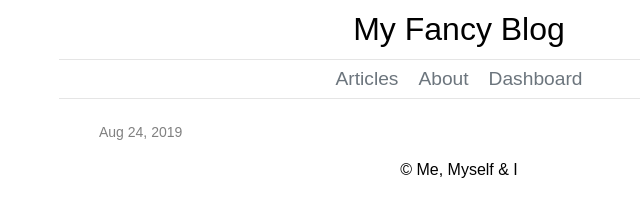
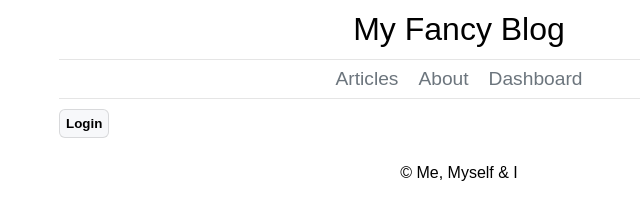
Before and after one commit to patrickgod/ng-blog, an Angular app in the folder ng-blog/: page /login in a window 1280 px wide. Shown: the top 199 px of the page, without its empty margins (181-821 px from the left). Built offline with nearby package versions, Linux system fonts and the light colour scheme; no server answers.

Commit message:
User Login Component & Authentication Service

```diff
--- a/ng-blog/src/app/app-routing.module.ts
+++ b/ng-blog/src/app/app-routing.module.ts
@@ -6,6 +6,7 @@
 import { NotFoundComponent } from "./not-found/not-found.component";
 import { DashboardComponent } from "./dashboard/dashboard.component";
 import { EditArticleComponent } from "./dashboard/edit-article/edit-article.component";
+import { LoginComponent } from './login/login.component';
 
 const routes: Routes = [
   { path: "articles", component: ArticleListComponent },
@@ -13,6 +14,7 @@
   { path: "dashboard/:key", component: EditArticleComponent },
   { path: "dashboard/preview/:key", component: ArticleComponent },
   { path: "about", component: AboutComponent },
+  { path: "login", component: LoginComponent },
   { path: "404", component: NotFoundComponent },
   { path: "", component: ArticleListComponent },
   { path: ":key", component: ArticleComponent },
--- a/ng-blog/src/app/app.module.ts
+++ b/ng-blog/src/app/app.module.ts
@@ -14,6 +14,7 @@
 import { DashboardComponent } from "./dashboard/dashboard.component";
 import { ArticleOverviewComponent } from "./dashboard/article-overview/article-overview.component";
 import { EditArticleComponent } from "./dashboard/edit-article/edit-article.component";
+import { LoginComponent } from './login/login.component';
 
 @NgModule({
   declarations: [
@@ -26,7 +27,8 @@
     NotFoundComponent,
     DashboardComponent,
     ArticleOverviewComponent,
-    EditArticleComponent
+    EditArticleComponent,
+    LoginComponent
   ],
   imports: [
     BrowserModule.withServerTransition({ appId: "serverApp" }),
--- /dev/null
+++ b/ng-blog/src/app/auth.service.ts
@@ -0,0 +1,18 @@
+import { Injectable } from "@angular/core";
+import { HttpClient } from "@angular/common/http";
+import { Observable } from "rxjs";
+import { environment } from "src/environments/environment";
+
+@Injectable({
+  providedIn: "root"
+})
+export class AuthService {
+  constructor(private http: HttpClient) {}
+
+  login(name: string, password: string): Observable<any> {
+    return this.http.post<any>(environment.apiUrl + "/user/login", {
+      name,
+      password
+    });
+  }
+}
--- /dev/null
+++ b/ng-blog/src/app/login/login.component.html
@@ -0,0 +1 @@
+<button (click)="login()">Login</button>
--- /dev/null
+++ b/ng-blog/src/app/login/login.component.ts
@@ -0,0 +1,25 @@
+import { Component, OnInit } from "@angular/core";
+import { AuthService } from "../auth.service";
+
+@Component({
+  selector: "app-login",
+  templateUrl: "./login.component.html",
+  styleUrls: ["./login.component.css"]
+})
+export class LoginComponent implements OnInit {
+  constructor(private authService: AuthService) {}
+
+  ngOnInit() {}
+
+  login() {
+    this.authService.login("patrick", "123456").subscribe(
+      result => {
+        console.log(result);
+      },
+      error => {
+        console.log(error);
+        console.log("Username or password is wrong.");
+      }
+    );
+  }
+}
```
Also changed, not shown: ng-blog/src/app/login/login.component.css (added).
